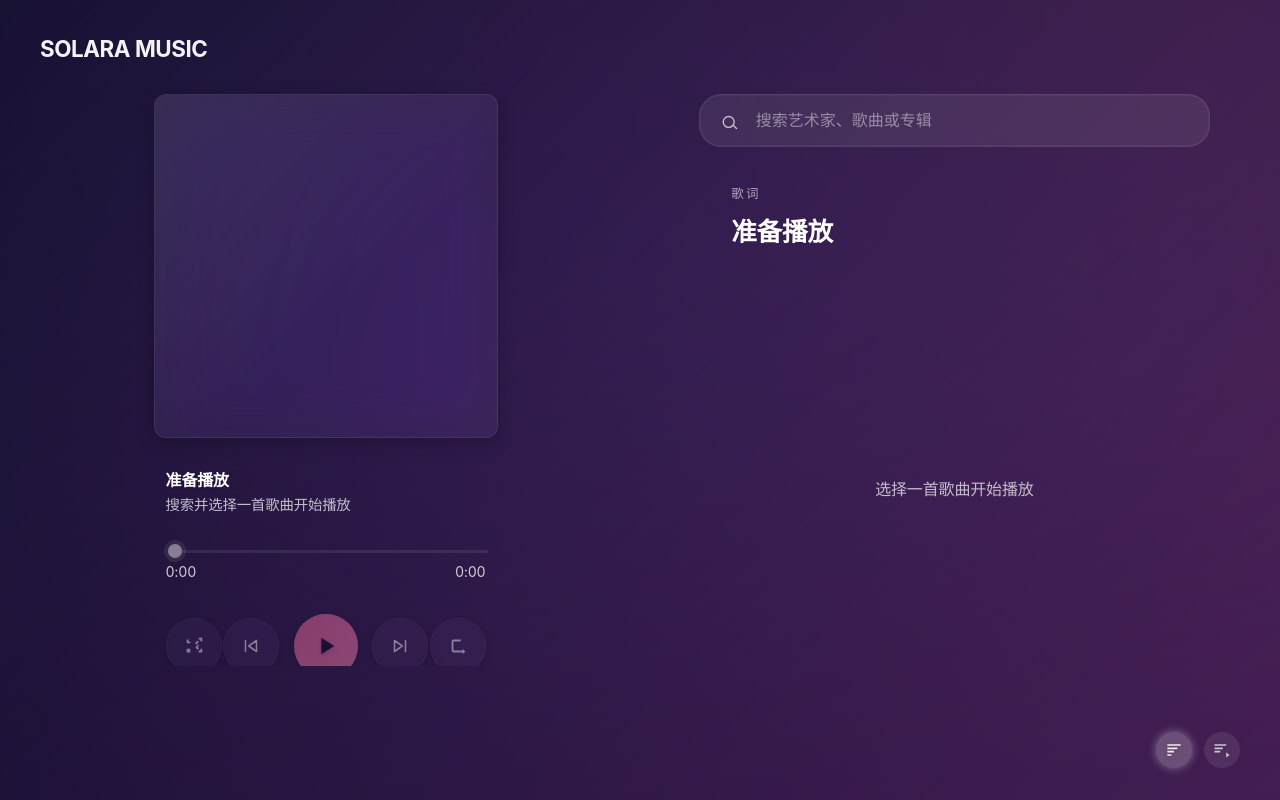
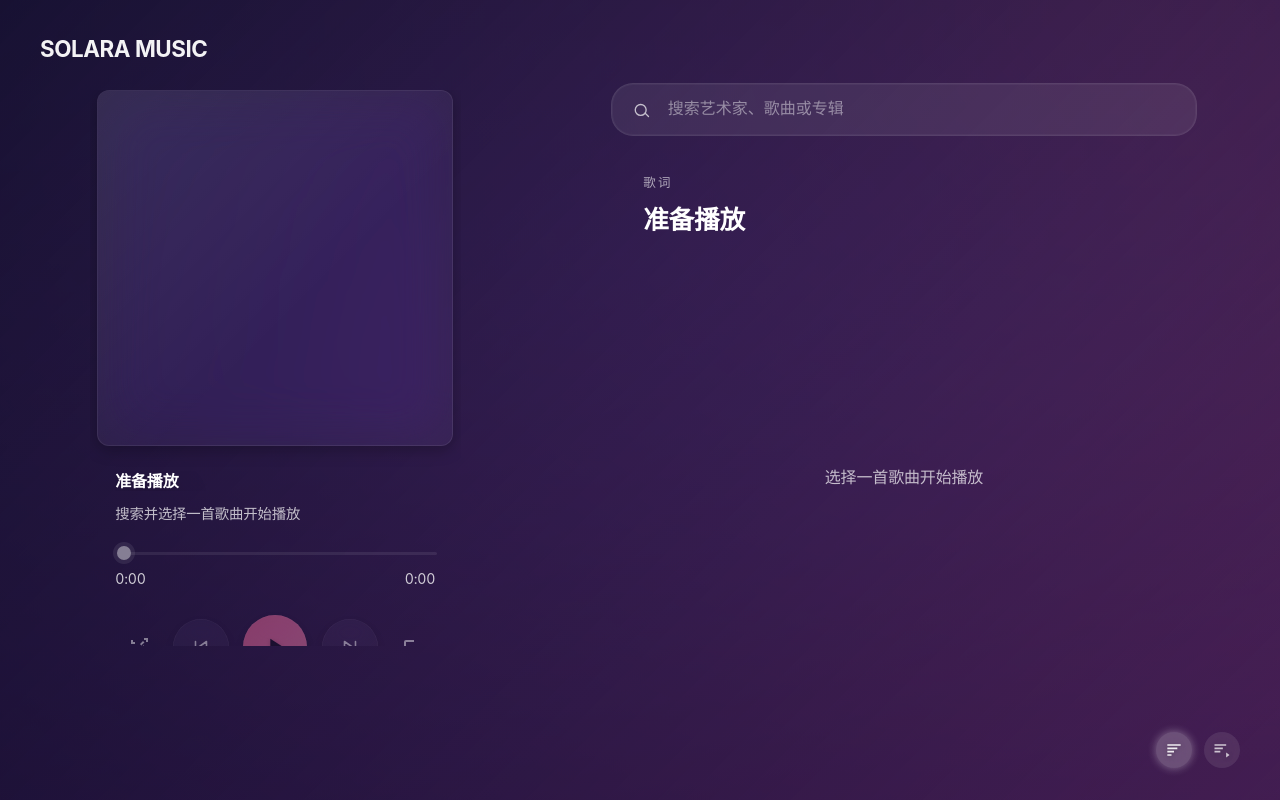
Before and after one commit to akudamatata/Solara-Apple-Music-Version, a React (Vite) app: page / in a window 1280 px wide. Built offline with nearby package versions, Linux system fonts and the light colour scheme; a web font is replaced by a local one.

Commit message:
Adjust main layout proportions and control styling

```diff
--- a/src/App.css
+++ b/src/App.css
@@ -16,7 +16,7 @@
 
 :root {
   --layout-top-baseline: 96px;
-  --layout-horizontal-padding: clamp(2.2rem, 4.8vw, 3.4rem);
+  --layout-horizontal-padding: clamp(2.6rem, 4vw, 3.6rem);
   --space-stack-xs: clamp(0.35rem, 0.9vw, 0.55rem);
   --space-stack-sm: clamp(0.6rem, 1.4vw, 0.9rem);
   --space-stack-md: clamp(0.95rem, 1.9vw, 1.3rem);
@@ -154,12 +154,11 @@
   position: relative;
   z-index: 3;
   display: grid;
-  grid-template-columns: 1fr 1fr;
-  column-gap: 3vw;
-  row-gap: clamp(2rem, 4vw, 3.4rem);
-  align-items: start;
+  grid-template-columns: minmax(320px, 40%) minmax(0, 60%);
+  gap: clamp(2.6rem, 4.8vw, 3.6rem);
+  align-items: flex-start;
   justify-items: stretch;
-  --layout-padding: var(--layout-horizontal-padding);
+  --layout-padding: clamp(2.2rem, 4.2vw, 3.1rem);
   padding: var(--layout-top-baseline) var(--layout-horizontal-padding) var(--layout-padding);
   min-height: 100vh;
   min-height: 100svh;
@@ -167,7 +166,7 @@
   width: 100%;
   box-sizing: border-box;
   overflow: hidden;
-  --panel-padding: clamp(2rem, 4vw, 3rem);
+  --panel-padding: clamp(2.2rem, 4.4vw, 3.2rem);
 }
 
 .panel {
@@ -184,12 +183,14 @@
 }
 
 .playback-panel {
+  --panel-padding: clamp(2.6rem, 5vw, 3.6rem);
   align-items: stretch;
   gap: clamp(2rem, 4vh, 3rem);
   justify-content: center;
 }
 
 .list-panel {
+  --panel-padding: clamp(2.4rem, 4.6vw, 3.2rem);
   align-items: stretch;
   justify-content: flex-start;
   min-width: 0;
@@ -202,21 +203,25 @@
   display: grid;
   grid-template-columns:
     [gutter] minmax(16px, 1fr)
-    [content-start] minmax(420px, 560px)
+    [content-start] minmax(360px, 540px)
     [content-end] minmax(16px, 1fr);
   grid-auto-rows: auto;
-  row-gap: clamp(1.4rem, 2.8vw, 2rem);
+  row-gap: clamp(1.6rem, 3vh, 2.4rem);
   align-items: start;
   align-content: start;
   justify-items: center;
   width: 100%;
   margin: 0;
-  padding: 24px 0 clamp(1.8rem, 4vh, 3rem);
+  padding: 0 0 clamp(2.4rem, 4vh, 3.4rem);
   box-sizing: border-box;
   overflow-x: hidden;
-  --album-overhang: clamp(8px, 1.6vw, 12px);
+  --album-overhang: clamp(12px, 2vw, 18px);
   --progress-width: min(var(--search-bar-height, 340px), 336px);
   --album-width: min(calc(var(--progress-width) + var(--album-overhang) * 2), 360px);
+}
+
+.album-section {
+  row-gap: clamp(1.6rem, 3vh, 2.4rem);
 }
 
 .left-pane {
@@ -309,7 +314,7 @@
   margin: 0;
   text-align: left;
   display: grid;
-  row-gap: 4px;
+  row-gap: clamp(0.5rem, 1vw, 0.75rem);
   grid-column: content-start / content-end;
   width: min(100%, var(--progress-width));
   justify-self: center;
@@ -340,7 +345,7 @@
 .player-progress {
   grid-column: content-start / content-end;
   display: grid;
-  row-gap: clamp(0.35rem, 0.8vw, 0.55rem);
+  row-gap: clamp(0.6rem, 1.2vw, 0.85rem);
   margin-top: 0;
   width: min(100%, var(--progress-width));
 }
@@ -457,6 +462,50 @@
   box-shadow: inset 0 0 0 0.5px rgba(255, 255, 255, 0.12), 0 4px 10px rgba(0, 0, 0, 0.25);
 }
 
+.control-button.shuffle,
+.control-button.repeat {
+  width: 48px;
+  height: 48px;
+  border-radius: 14px;
+  background: none;
+  box-shadow: none;
+  border: none;
+  backdrop-filter: none;
+  opacity: 0.9;
+  transition: color 0.25s ease, opacity 0.25s ease;
+}
+
+.control-button.shuffle svg,
+.control-button.repeat svg {
+  width: 24px;
+  height: 24px;
+  filter: none;
+}
+
+.control-button.shuffle:hover,
+.control-button.shuffle:focus-visible,
+.control-button.repeat:hover,
+.control-button.repeat:focus-visible {
+  background: none;
+  box-shadow: none;
+  transform: none;
+  opacity: 1;
+}
+
+.control-button.shuffle.active,
+.control-button.repeat.active {
+  background: none;
+  box-shadow: none;
+  color: var(--accent-color);
+  opacity: 1;
+}
+
+.control-button.shuffle:disabled,
+.control-button.repeat:disabled {
+  opacity: 0.45;
+  box-shadow: none;
+}
+
 .play-toggle {
   width: 68px;
   height: 68px;
@@ -551,7 +600,7 @@
   align-items: center;
   column-gap: clamp(0.8rem, 1.6vw, 1.1rem);
   color: rgba(255, 255, 255, 0.7);
-  padding-bottom: clamp(0.6rem, 2vh, 1rem);
+  padding-bottom: clamp(0.8rem, 2.4vh, 1.3rem);
   margin-top: 0;
   width: min(100%, var(--progress-width));
   justify-self: center;
@@ -696,7 +745,7 @@
   position: relative;
   width: 100%;
   align-self: flex-start;
-  margin-top: 24px;
+  margin-top: 0;
 }
 
 .search-bar {
@@ -1501,24 +1550,30 @@ input[type='range']::-moz-range-track {
   .player-stage {
     grid-template-columns:
       [gutter] minmax(12px, 1fr)
-      [content-start] minmax(380px, 520px)
+      [content-start] minmax(340px, 520px)
       [content-end] minmax(12px, 1fr);
   }
 }
 
 @media (max-width: 1100px) {
   .app-layout {
-    column-gap: clamp(2rem, 4vw, 3rem);
-    --layout-horizontal-padding: clamp(2.5rem, 5vw, 3.25rem);
-    --layout-top-baseline: clamp(2.6rem, 5.5vw, 3.2rem);
+    grid-template-columns: minmax(280px, 42%) minmax(0, 58%);
+    gap: clamp(2.2rem, 5vw, 3rem);
+    --layout-horizontal-padding: clamp(2.3rem, 4.5vw, 3.1rem);
+    --layout-top-baseline: clamp(2.4rem, 5.4vw, 3rem);
+  }
+
+  .playback-panel {
+    --panel-padding: clamp(2.4rem, 4.8vw, 3.3rem);
   }
 }
 
 @media (max-width: 860px) {
   .app-layout {
     grid-template-columns: 1fr;
-    row-gap: clamp(1.6rem, 5vh, 2.4rem);
+    gap: clamp(1.6rem, 5vw, 2.4rem);
     min-height: auto;
+    --layout-horizontal-padding: clamp(1.8rem, 6vw, 2.4rem);
     --layout-top-baseline: clamp(2.2rem, 6vw, 2.8rem);
   }
 
@@ -1528,7 +1583,7 @@ input[type='range']::-moz-range-track {
 
   .playback-panel,
   .list-panel {
-    padding: clamp(2rem, 5vw, 2.5rem);
+    padding: clamp(2rem, 6vw, 2.6rem);
   }
 
   .playback-panel {
--- a/src/App.tsx
+++ b/src/App.tsx
@@ -1065,7 +1065,7 @@ function App() {
       <h1 className="header-title">SOLARA MUSIC</h1>
       <main className="app-layout">
         <section className="panel playback-panel" aria-label="正在播放">
-          <div className="player-stage left-pane" aria-live="polite">
+          <div className="player-stage left-pane album-section" aria-live="polite">
             <div className="player-cover">
               {currentTrack?.artworkUrl ? (
                 <div className="album-art" style={albumArtStyle} role="img" aria-label={albumArtAriaLabel} />
```
